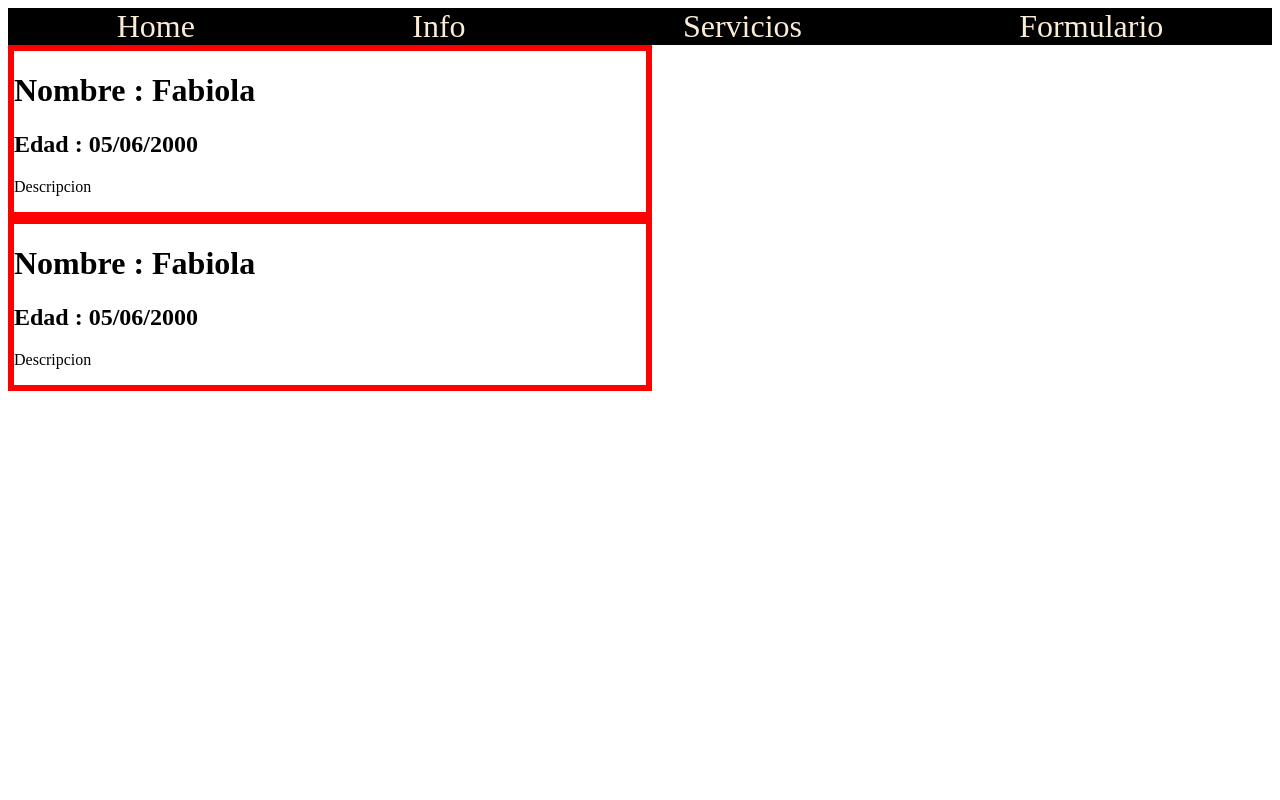
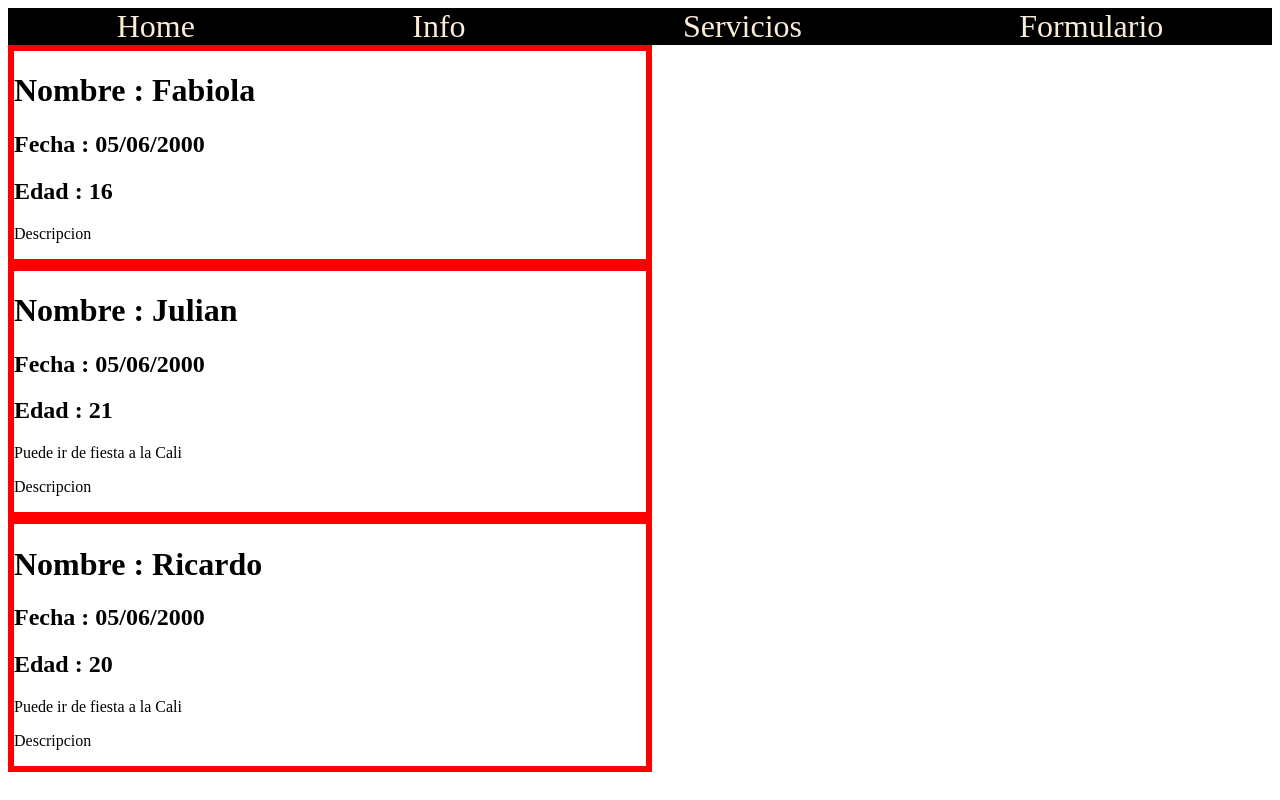
Before and after one commit to reds98/Empleate-Angular, an Angular app in the folder HolaMundo/: page / in a window 1280 px wide. Built offline with nearby package versions, Linux system fonts and the light colour scheme.

Commit message:
Comunicacion Hijo-Padre del componete Tarjeta

```diff
--- a/HolaMundo/src/app/home/home.component.html
+++ b/HolaMundo/src/app/home/home.component.html
@@ -1,2 +1,3 @@
-<app-tarjeta></app-tarjeta>
-<app-tarjeta></app-tarjeta>
+<app-tarjeta [nombre]="'Fabiola'" [edad]="16" ></app-tarjeta>
+<app-tarjeta [nombre]="'Julian'" [edad]="21" ></app-tarjeta>
+<app-tarjeta ></app-tarjeta>
--- a/HolaMundo/src/app/tarjeta/tarjeta.component.html
+++ b/HolaMundo/src/app/tarjeta/tarjeta.component.html
@@ -1,5 +1,7 @@
 <div>
     <h1>Nombre : {{nombre}}</h1>
-    <h2>Edad : {{fechaNacimiento}}</h2>
+    <h2>Fecha : {{fechaNacimiento}}</h2>
+    <h2>Edad : {{edad}}</h2>
+    <p *ngIf="edad>=18">Puede ir de fiesta a la Cali</p>
     <p>Descripcion</p>
 </div>
--- a/HolaMundo/src/app/tarjeta/tarjeta.component.ts
+++ b/HolaMundo/src/app/tarjeta/tarjeta.component.ts
@@ -1,4 +1,4 @@
-import { Component, OnInit } from '@angular/core';
+import { Component, OnInit, Input } from '@angular/core';
 
 @Component({
   selector: 'app-tarjeta',
@@ -6,10 +6,8 @@ import { Component, OnInit } from '@angular/core';
   styleUrls: ['./tarjeta.component.css']
 })
 export class TarjetaComponent  {
-
-  nombre='Fabiola'
-  fechaNacimiento="05/06/2000"
-
-
+  @Input() nombre:string='Ricardo'
+  @Input() edad:number=20
+  fechaNacimiento:string="05/06/2000"
 
 }
```
